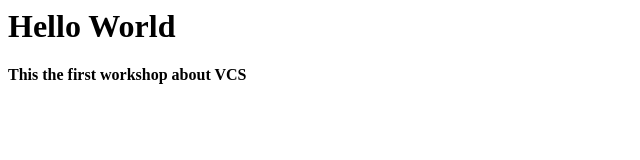
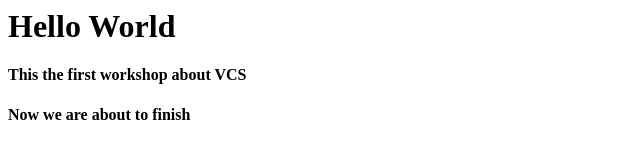
Before and after one commit to SaraAli26/gitworkshop, a plain HTML site: page index.html in a window 1280 px wide. Shown: the whole page, without its empty margins (0-640 px from the left). Drawn offline with Linux system fonts and the light colour scheme.

Commit message:
I told people we are about to finish

```diff
--- a/index.html
+++ b/index.html
@@ -5,5 +5,6 @@
     <body>
         <h1>Hello World</h1>
         <h4>This the first workshop about VCS</h4>
+        <h4>Now we are about to finish</h4>
     </body>
 </html>
```
